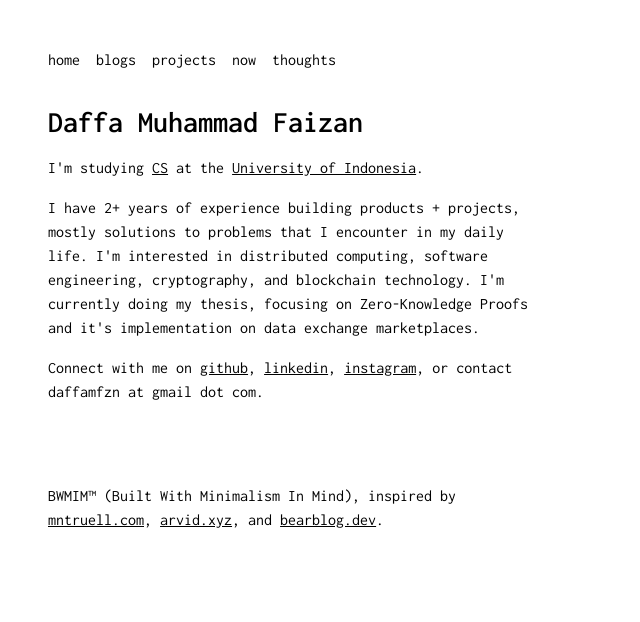
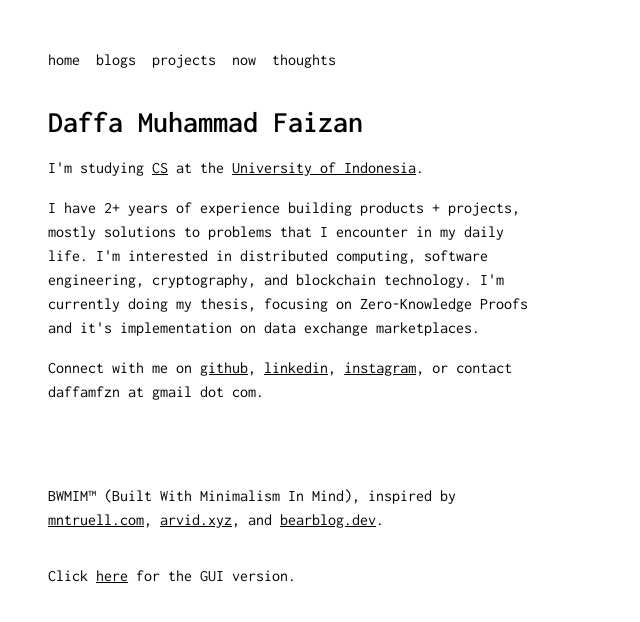
Before and after one commit to daffafaizan/mini-portfolio, a Next.js app: page / in a window 1280 px wide. Shown: the top 622 px of the page, without its empty margins (0-640 px from the left). Built offline with nearby package versions, Linux system fonts and the light colour scheme.

Commit message:
feat: added GUI version

```diff
--- a/src/app/page.tsx
+++ b/src/app/page.tsx
@@ -96,6 +96,18 @@ export default function Home() {
         </a>
         .
       </span>
+      <span>
+        Click{" "}
+        <a
+          href="https://daffafaizan-v2.vercel.app/"
+          target="_blank"
+          rel="noopener noreferrer"
+          className="underline"
+        >
+          here
+        </a>{" "}
+        for the GUI version.
+      </span>
     </div>
   );
 }
```
